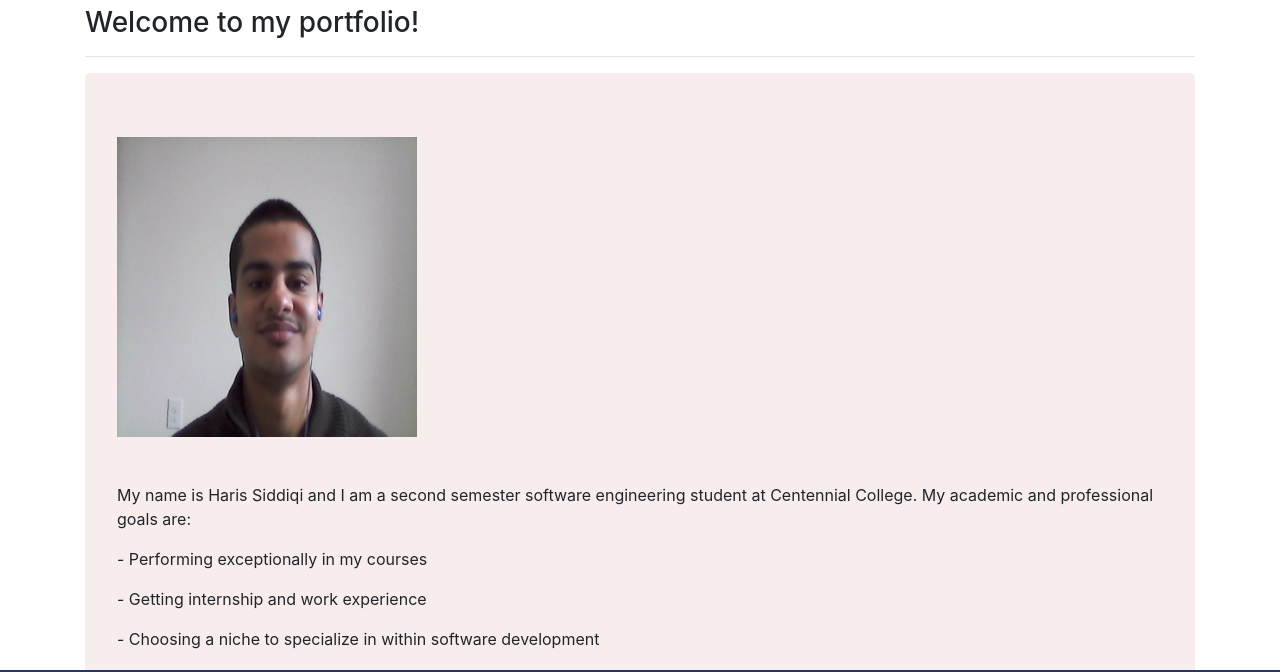
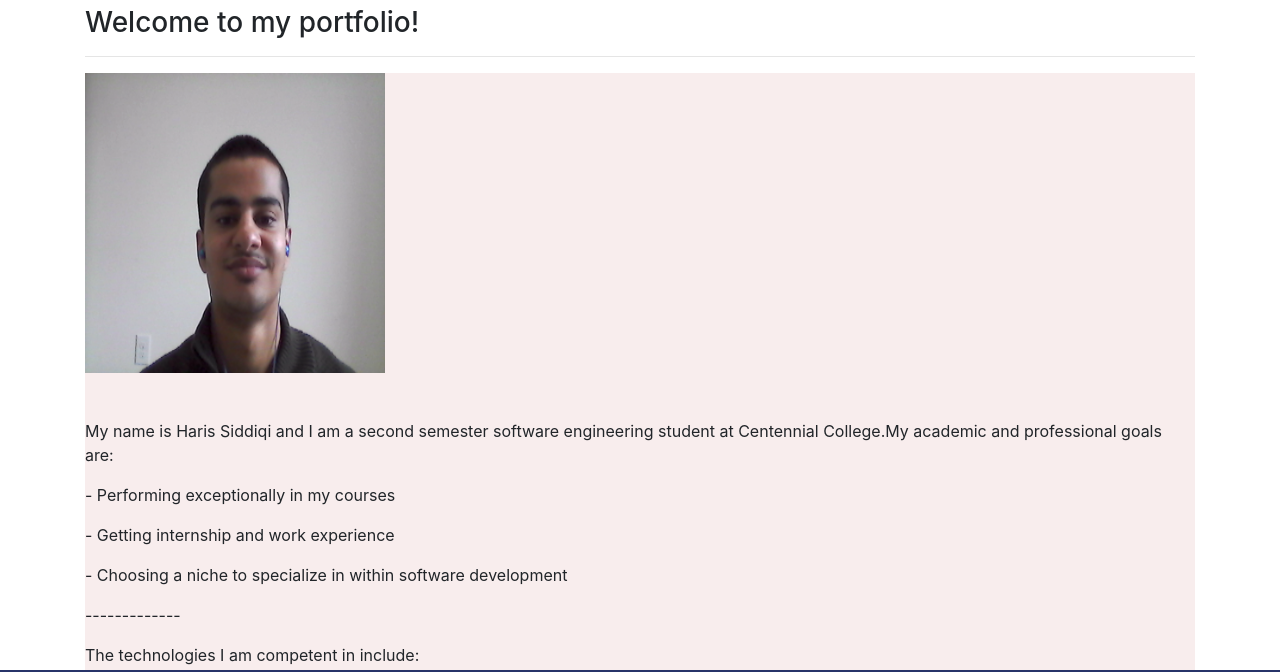
Before and after one commit to Haris-Siddiqi/COMP125-A3, a website: page index.html in a window 1280 px wide. Shown: the part 90-762 px from the top of the page. Drawn offline with nearby package versions, Linux system fonts and the light colour scheme.

Commit message:
everythin working

```diff
--- a/Scripts/app.js
+++ b/Scripts/app.js
@@ -32,7 +32,8 @@
         return title;
     }
 
-    // Adds text to index.html
+    // Adds text to index.html (old way)
+    /*
     function addParagraphsToJumbotron()
     {
         // step 1 hook into the spot (element) on the page
@@ -71,6 +72,7 @@
         }
         return false;
     }
+    */
 
     // Adds functionality to form
     function validateForm()
@@ -112,6 +114,7 @@
     }
 
     // Adds text to services.html
+    /*
     function addtexttoservices()
     {
         // step 1 hook into the spot (element) on the page
@@ -137,7 +140,7 @@
             return true;
         }
         return false;
-    }
+    } */
 
     // Loads footer into page using AJAX
     function loadFooter() {
@@ -179,15 +182,46 @@
         });
     }
 
+    // Load paragraphs into page using AJAX
+    function addParagraphs() {
+        console.info("Paragraphs Loading...");
+
+        // Creates object
+        let parText = new XMLHttpRequest();
+
+        // Get data and send
+        parText.open("GET", "Scripts/paragraphs.json");
+        parText.send();
+
+        // Load data
+        parText.addEventListener("readystatechange", function () {
+            if ((parText.readyState === 4) && (parText.status === 200)) {
+                let rawParagraph = JSON.parse(parText.responseText);
+                let paragraphArray = rawParagraph.Paragraphs;
+
+                // Loop through classnames
+                let classArray = ["welcome", "services"];
+                for (name of classArray) {
+                    // Insert text at appropriate point
+                    let variable = document.getElementsByClassName(name)[0];
+                    if (variable = document.getElementsByClassName("welcome")[0]) {
+                        document.getElementsByClassName("welcome")[0].innerHTML = paragraphArray[0].welcome;
+                    } else if (variable = document.getElementsByClassName("services")[0]) {
+                        document.getElementsByClassName("services")[0].innerHTML = paragraphArray[0].services;
+                    }
+                }
+            }
+        });
+    }
+
     // Call functions
     function Start()
     {
        console.log('%cApp Started...', "color:white; font-size: 24px;");
        loadFooter();
        loadHeader();
+       addParagraphs();
        let title = highlightActiveLink();
-       let success_projects = addtexttoservices();
-       let success = addParagraphsToJumbotron();
        let formValidated = validateForm();
     }
 
--- /dev/null
+++ b/Scripts/paragraphs.json
@@ -0,0 +1,6 @@
+{
+    "Paragraphs": [{
+        "welcome": "<img src='./Assets/images/haris_image.png' width='300' height='300' alt='Haris Siddiqi' id='profile-image'><p>\n</p><p>My name is Haris Siddiqi and I am a second semester software engineering student at Centennial College.My academic and professional goals are:</p><p>- Performing exceptionally in my courses</p><p>- Getting internship and work experience</p><p>- Choosing a niche to specialize in within software development</p><p>-------------</p><p>The technologies I am competent in include:</p><p>- HTML, CSS, JS</p><p>- Python (soon!)</p><p>- C#</p><p>- Unix/Linux</p><p>- SQL</p>",
+        "services": "<p id='projects-text'>Implemented a rational number class in C#.</p><img src='./Assets/images/rationalclass.jpg' alt='rational class'><p id='projects-text'>Made a fully responsive landing page.</p><img src='./Assets/images/landingpage.jpg' alt='landing page'><p id='projects-text'>Completed CSS3 design course.</p><img src='./Assets/images/css30days.jpg' alt='css3 course' style='margin-bottom: 100px;'>"
+    }]
+}
--- a/index.html
+++ b/index.html
@@ -21,8 +21,7 @@
           <h3 style="margin-top: 20px;">Welcome to my portfolio!</h3>
           <hr>
             <!-- app.js fills in rest of text -->
-            <div class="jumbotron" style="background-color: rgb(248, 237, 237);">
-              <img src="./Assets/images/haris_image.png" width="300" height="300" alt="Haris Siddiqi" id="profile-image">
+            <div class="welcome" style="background-color: rgb(248, 237, 237);">
             </div>
         </div>
     </main>
```
Also changed, not shown: services.html (+1 -1 lines).
